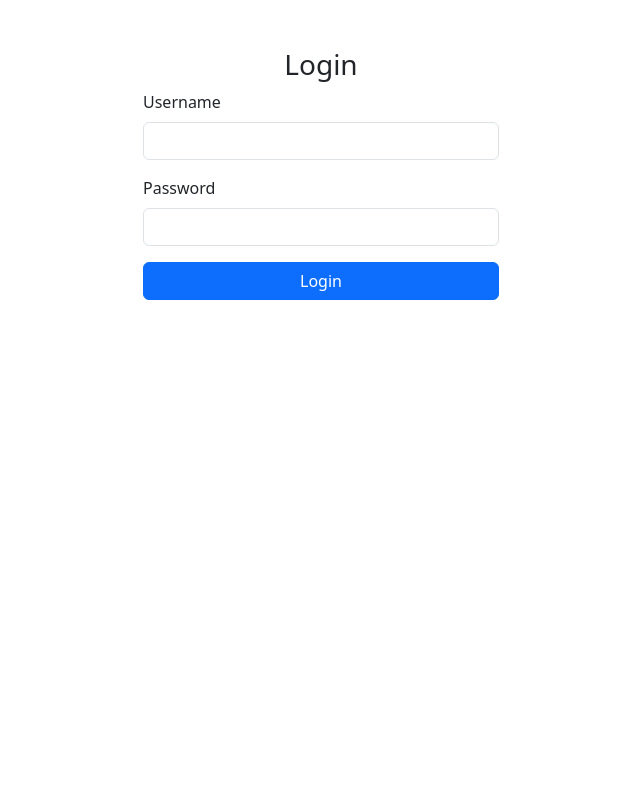
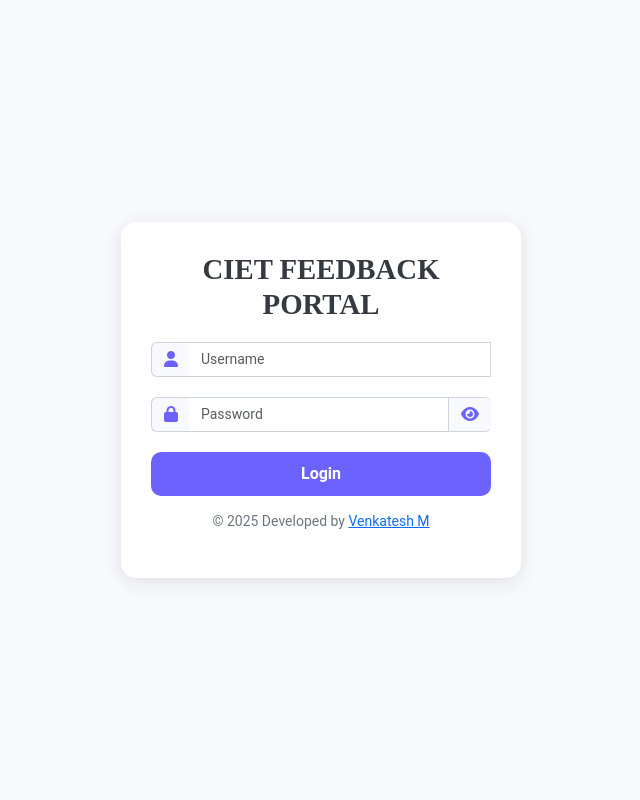
Before and after one commit to venkatesh2005/feedback-system, a Flask app: page /login in a window 1280 px wide. Shown: the whole page, without its empty margins (319-959 px from the left). Run offline with Flask 3, Linux system fonts and the light colour scheme.

Commit message:
Update new login.html

```diff
--- a/templates/login.html
+++ b/templates/login.html
@@ -1,38 +1,190 @@
 <!DOCTYPE html>
 <html lang="en">
   <head>
-    <meta charset="UTF-8">
-    <meta name="viewport" content="width=device-width, initial-scale=1.0">
+    <meta charset="UTF-8" />
+    <meta name="viewport" content="width=device-width, initial-scale=1.0" />
     <title>Login</title>
-    <link href="https://cdn.jsdelivr.net/npm/bootstrap@5.3.0-alpha1/dist/css/bootstrap.min.css" rel="stylesheet">
+    <link
+      href="https://cdn.jsdelivr.net/npm/bootstrap@5.3.0-alpha1/dist/css/bootstrap.min.css"
+      rel="stylesheet"
+    />
+    <link
+      href="https://cdnjs.cloudflare.com/ajax/libs/font-awesome/6.0.0-beta3/css/all.min.css"
+      rel="stylesheet"
+    />
+    <style>
+      body {
+        font-family: "Roboto", sans-serif;
+        background-color: #f7f9fc;
+        margin: 0;
+        padding: 0;
+        display: flex;
+        justify-content: center;
+        align-items: center;
+        height: 100vh;
+      }
+
+      .login-container {
+        max-width: 400px;
+        width: 100%;
+        padding: 30px;
+        background: white;
+        border-radius: 15px;
+        box-shadow: 0 4px 20px rgba(0, 0, 0, 0.1);
+        text-align: center;
+      }
+
+      .login-header h2 {
+        font-size: 1.8rem;
+        font-weight: 800;
+        color: #343a40;
+        margin-bottom: 20px;
+        font-family: "Merriweather", serif;
+      }
+
+      .form-control {
+        border-radius: 0;
+        font-size: 14px;
+        border: 1px solid #ced4da;
+        transition: border-color 0.3s ease;
+      }
+
+      .form-control:focus {
+        border-color: #6c63ff;
+        box-shadow: none;
+      }
+
+      .input-group {
+        margin-bottom: 20px;
+      }
+
+      .input-group .form-control {
+        border-left: none;
+      }
+
+      .input-group .input-group-text {
+        background-color: #f7f9fc;
+        border: 1px solid #ced4da;
+        border-right: none;
+        color: #6c63ff;
+      }
+
+      .btn-login {
+        background-color: #6c63ff;
+        border: none;
+        color: white;
+        border-radius: 10px;
+        font-weight: bold;
+        padding: 10px;
+        width: 100%;
+        transition: all 0.3s ease;
+      }
+
+      .btn-login:hover {
+        background-color: #5548cc;
+      }
+
+      .alert {
+        margin-bottom: 20px;
+        padding: 10px;
+        border-radius: 10px;
+        font-size: 14px;
+      }
+
+      .alert-success {
+        background-color: #d1e7dd;
+        color: #0f5132;
+        border: 1px solid #badbcc;
+      }
+
+      .alert-danger {
+        background-color: #f8d7da;
+        color: #842029;
+        border: 1px solid #f5c2c7;
+      }
+
+      .login-footer {
+        margin-top: 15px;
+        font-size: 14px;
+        color: #6c757d;
+      }
+    </style>
   </head>
   <body>
-    <div class="container mt-5">
-        <div class="row justify-content-center">
-            <div class="col-md-4">
-                <h3 class="text-center">Login</h3>
-                <form method="POST" action="{{ url_for('login') }}">
-                    <div class="mb-3">
-                        <label for="username" class="form-label">Username</label>
-                        <input type="text" class="form-control" id="username" name="username" required>
+    <div class="login-container">
+      <!-- Header -->
+      <div class="login-header">
+        <h2>CIET FEEDBACK PORTAL</h2>
       </div>
-                    <div class="mb-3">
-                        <label for="password" class="form-label">Password</label>
-                        <input type="password" class="form-control" id="password" name="password" required>
+
+      <!-- Flash Messages -->
+      {% with messages = get_flashed_messages(with_categories=true) %} {% if
+      messages %} {% for category, message in messages %}
+      <div
+        class="alert alert-{{ 'success' if category == 'success' else 'danger' }}"
+      >
+        {{ message }}
       </div>
-                    <button type="submit" class="btn btn-primary w-100">Login</button>
+      {% endfor %} {% endif %} {% endwith %}
+
+      <!-- Login Form -->
+      <form action="{{ url_for('login') }}" method="POST">
+        <div class="input-group">
+          <span class="input-group-text">
+            <i class="fas fa-user"></i>
+          </span>
+          <input
+            type="text"
+            name="username"
+            class="form-control"
+            placeholder="Username"
+            required
+          />
+        </div>
+        <div class="input-group">
+          <span class="input-group-text">
+            <i class="fas fa-lock"></i>
+          </span>
+          <input
+            type="password"
+            id="password"
+            name="password"
+            class="form-control"
+            placeholder="Password"
+            required
+          />
+          <span class="input-group-text" onclick="togglePassword()">
+            <i id="toggle-icon" class="fas fa-eye"></i>
+          </span>
+        </div>
+        <button type="submit" class="btn btn-login">Login</button>
       </form>
-                {% with messages = get_flashed_messages(with_categories=true) %}
-                {% if messages %}
-                <div class="mt-3">
-                    {% for category, message in messages %}
-                    <div class="alert alert-{{ category }}">{{ message }}</div>
-                    {% endfor %}
-                </div>
-                {% endif %}
-                {% endwith %}
+
+      <!-- Footer -->
+      <div class="login-footer">
+        <p>
+          &copy; 2025 Developed by
+          <a href="https://www.linkedin.com/in/venkateshm05/" target="_blank">
+            Venkatesh M
+          </a>
+        </p>
       </div>
     </div>
-    </div>
+
+    <script>
+      function togglePassword() {
+        const passwordField = document.getElementById("password");
+        const toggleIcon = document.getElementById("toggle-icon");
+        if (passwordField.type === "password") {
+          passwordField.type = "text";
+          toggleIcon.classList.remove("fa-eye");
+          toggleIcon.classList.add("fa-eye-slash");
+        } else {
+          passwordField.type = "password";
+          toggleIcon.classList.remove("fa-eye-slash");
+          toggleIcon.classList.add("fa-eye");
+        }
+      }
+    </script>
   </body>
 </html>
```
Lines whose indentation alone changed are shown as unchanged.
